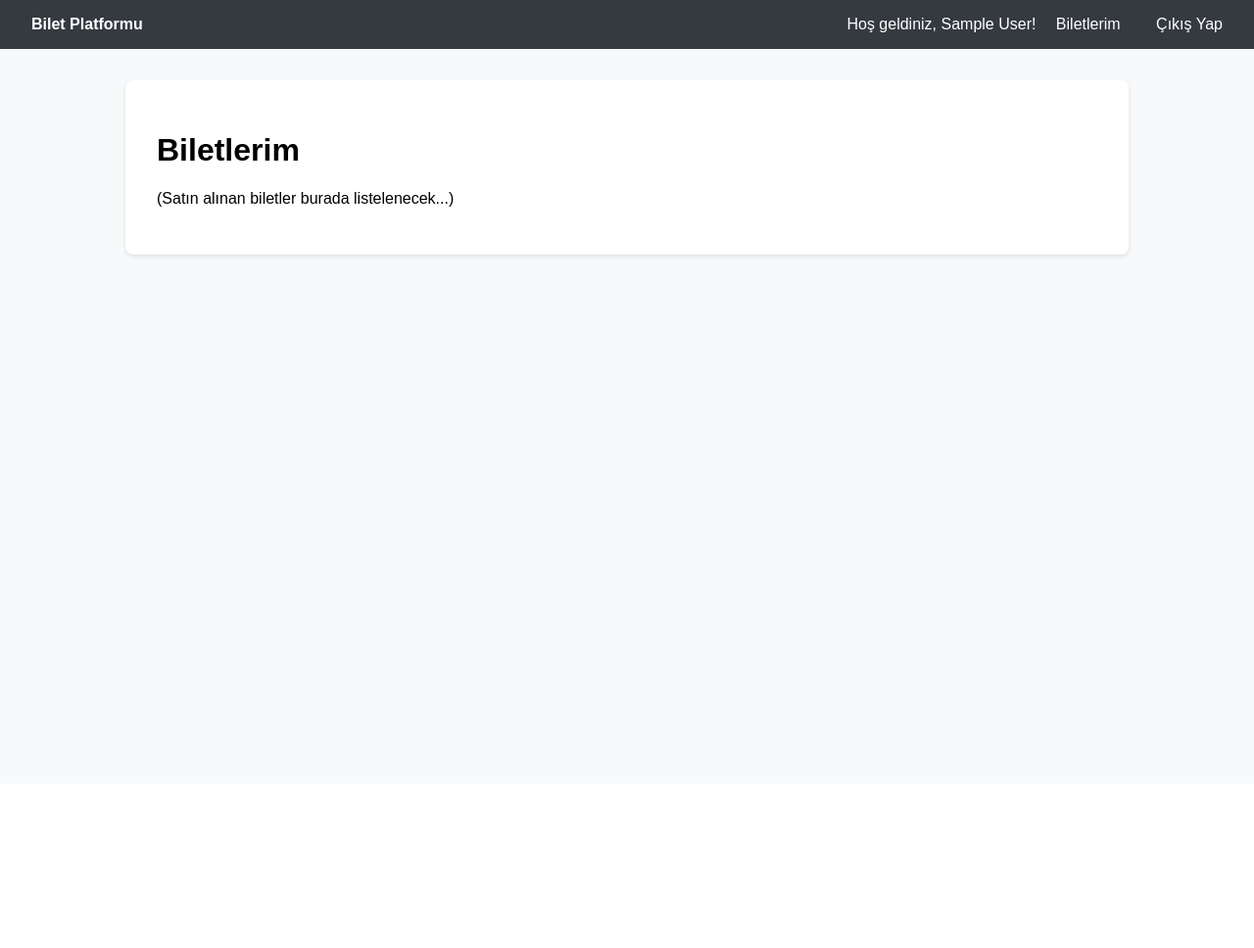
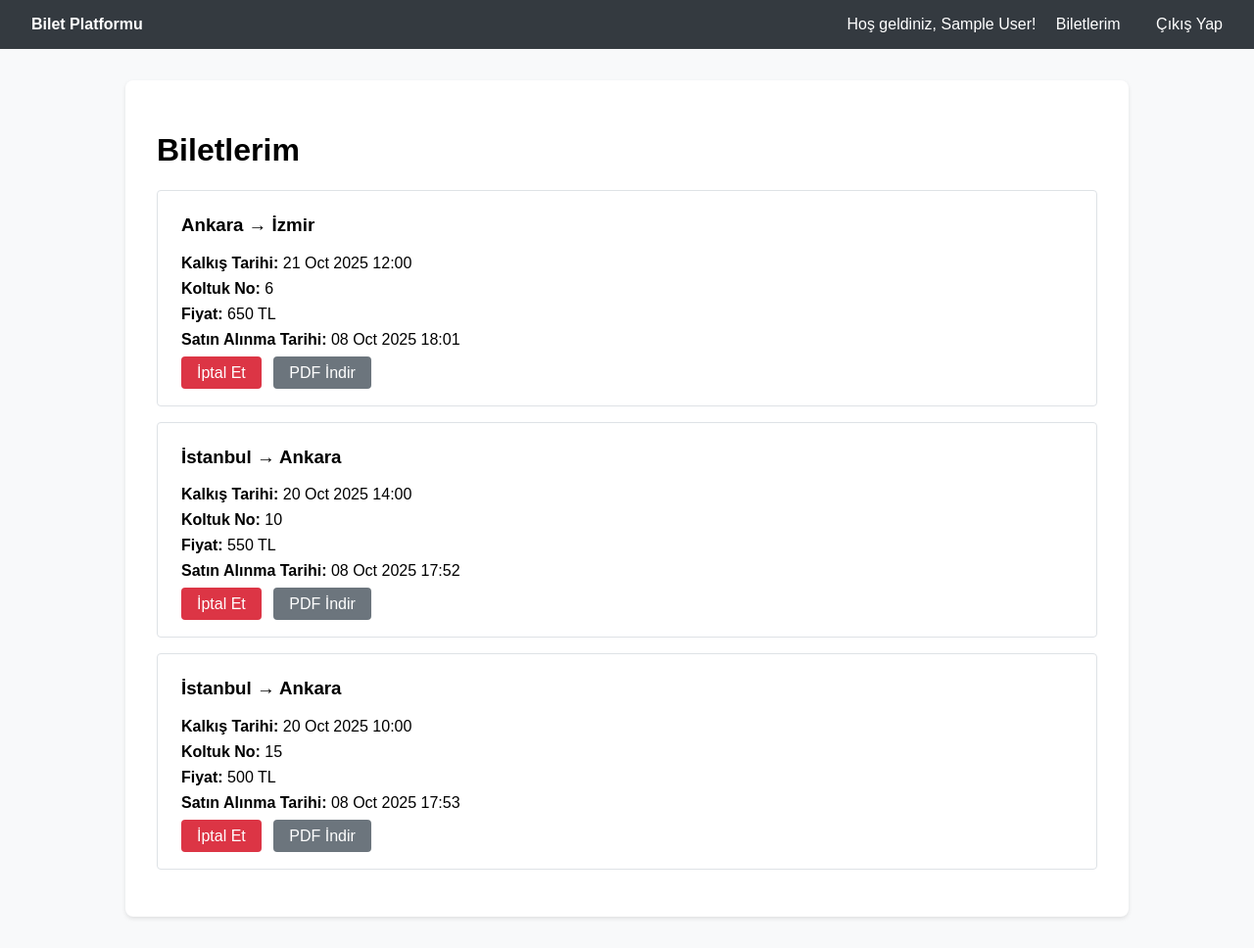
Before and after one commit to OnruBekrant/bilet-satin-alma, a PHP site: template views/my-tickets.php in a window 1280 px wide. Shown: the whole page at 98% size. Before the commit the page ends 264 px from the top, so only its background shows below. Run offline with PHP 8.4, Linux system fonts and the light colour scheme; the template is opened without the code that fills it, so the values that code supplies are empty; the visitor is signed in with stand-in values (Sample User, id 1); data comes from the database, SQL or seed files in the repository; both versions use the stored data as it was after the commit.

Commit message:
biletlerim sayfası lıstelendi

```diff
--- a/views/my-tickets.php
+++ b/views/my-tickets.php
@@ -3,6 +3,30 @@ if (!isset($_SESSION['user_id'])) {
     header('Location: /index.php?page=login');
     exit();
 }
+
+require_once __DIR__ . '/../config/database.php';
+
+// Şu anki kullanıcı ID'sini al
+$user_id = $_SESSION['user_id'];
+
+// Kullanıcının biletlerini, sefer detaylarıyla birlikte çekmek için JOIN'li sorgu
+$stmt = $pdo->prepare(
+    "SELECT
+        t.id as ticket_id,
+        t.seat_number,
+        t.purchase_time,
+        tr.departure_location,
+        tr.arrival_location,
+        tr.departure_time,
+        tr.price
+    FROM tickets as t
+    JOIN trips as tr ON t.trip_id = tr.id
+    WHERE t.user_id = ?
+    ORDER BY tr.departure_time DESC"
+);
+$stmt->execute([$user_id]);
+$my_tickets = $stmt->fetchAll();
+
 ?>
 <!DOCTYPE html>
 <html lang="tr">
@@ -15,6 +39,13 @@ if (!isset($_SESSION['user_id'])) {
         .navbar a { color: white; text-decoration: none; margin: 0 1rem; }
         .container { max-width: 960px; margin: 2rem auto; padding: 2rem; background-color: white; border-radius: 8px; box-shadow: 0 2px 4px rgba(0,0,0,0.1); }
         .alert-success { color: #155724; background-color: #d4edda; border-color: #c3e6cb; padding: 1rem; border: 1px solid transparent; border-radius: .25rem; margin-bottom: 1rem; }
+        .ticket-card { border: 1px solid #dee2e6; border-radius: 4px; padding: 1.5rem; margin-bottom: 1rem; }
+        .ticket-card h3 { margin-top: 0; }
+        .ticket-details p { margin: 0.5rem 0; }
+        .ticket-actions { margin-top: 1rem; }
+        .ticket-actions .btn { text-decoration: none; padding: 0.5rem 1rem; border-radius: 4px; margin-right: 0.5rem; }
+        .btn-danger { background-color: #dc3545; color: white; }
+        .btn-secondary { background-color: #6c757d; color: white; }
     </style>
 </head>
 <body>
@@ -35,7 +66,25 @@ if (!isset($_SESSION['user_id'])) {
             </div>
         <?php endif; ?>
 
-        <p>(Satın alınan biletler burada listelenecek...)</p>
+        <?php if (empty($my_tickets)): ?>
+            <p>Henüz satın alınmış biletiniz bulunmamaktadır.</p>
+        <?php else: ?>
+            <?php foreach ($my_tickets as $ticket): ?>
+                <div class="ticket-card">
+                    <h3><?php echo htmlspecialchars($ticket['departure_location']); ?> &rarr; <?php echo htmlspecialchars($ticket['arrival_location']); ?></h3>
+                    <div class="ticket-details">
+                        <p><strong>Kalkış Tarihi:</strong> <?php echo date('d M Y H:i', strtotime($ticket['departure_time'])); ?></p>
+                        <p><strong>Koltuk No:</strong> <?php echo htmlspecialchars($ticket['seat_number']); ?></p>
+                        <p><strong>Fiyat:</strong> <?php echo htmlspecialchars($ticket['price']); ?> TL</p>
+                        <p><strong>Satın Alınma Tarihi:</strong> <?php echo date('d M Y H:i', strtotime($ticket['purchase_time'])); ?></p>
+                    </div>
+                    <div class="ticket-actions">
+                        <a href="#" class="btn btn-danger">İptal Et</a>
+                        <a href="#" class="btn btn-secondary">PDF İndir</a>
+                    </div>
+                </div>
+            <?php endforeach; ?>
+        <?php endif; ?>
     </div>
 </body>
 </html>
```
Also changed, not shown: database/bilet_platformu.sqlite.
